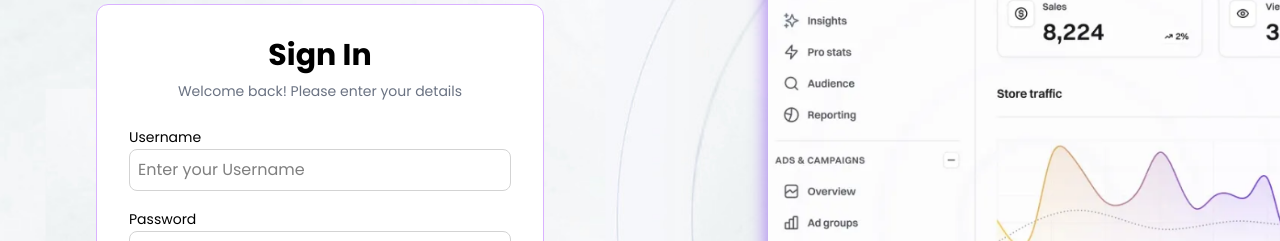
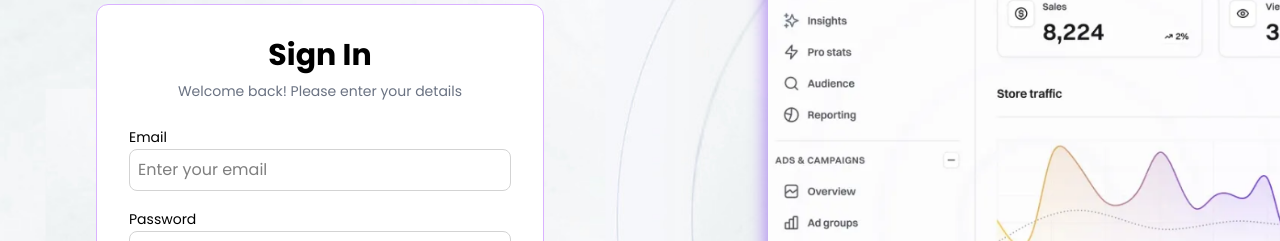
Before and after one commit to Sabarish-developer/SprintX, a React (Vite) app in the folder client/: page /login in a window 1280 px wide. Shown: the part 181-422 px from the top of the page. Built offline with nearby package versions, Linux system fonts and the light colour scheme.

Commit message:
signin success

```diff
--- a/client/src/components/Login.jsx
+++ b/client/src/components/Login.jsx
@@ -16,14 +16,25 @@ const Login = () => {
     const handleLogin = async(e) => {
         e.preventDefault();
         console.log("Login Details:", {identifier, password });
+        console.log(`${import.meta.env.VITE_BASE_URL}/api/auth/signin`);
         try {
-            const response = await axios.post(`${import.meta.env.VITE_BASE_URL}/api/auth/signin`, {email:identifier, password});
+            const response = await axios.post(`${import.meta.env.VITE_BASE_URL}/api/auth/signin`,
+            {
+                email:identifier,
+                password:password
+            });
             if(response.status === 200){
                 navigate("/home");
                 alert(response.data.message);
+                localStorage.setItem("token",response.data.token);
+            }
+            else{
+                alert(response.data.message);
+                console.log(response.data.message);
             }
         } catch (error) {
-
+            alert("at login.jsx 31");
+            console.log(error);
         }
     };
 
@@ -52,14 +63,14 @@ const Login = () => {
 
                         <form onSubmit={handleLogin} className="space-y-4">
                             <div>
-                                <label className="text-sm text-black">Username</label>
+                                <label className="text-sm text-black">Email</label>
                                 <input
                                     type="text"
                                     value={identifier}
                                     onChange={(e) => setIdentifier(e.target.value)}
                                     required
                                     className="input-field"
-                                    placeholder="Enter your Username"
+                                    placeholder="Enter your email"
                                 />
                             </div>
 
@@ -100,9 +111,9 @@ const Login = () => {
 
                         <div className="text-center mt-4 text-sm">
                             Don’t have an account?{" "}
-                            <a href="/signup" className="text-[#a40ff3] hover:underline">
+                            <Link to="/signup" className="text-[#a40ff3] hover:underline">
                                 SignUp
-                            </a>
+                            </Link>
                         </div>
                     </div>
                 </div>
```
